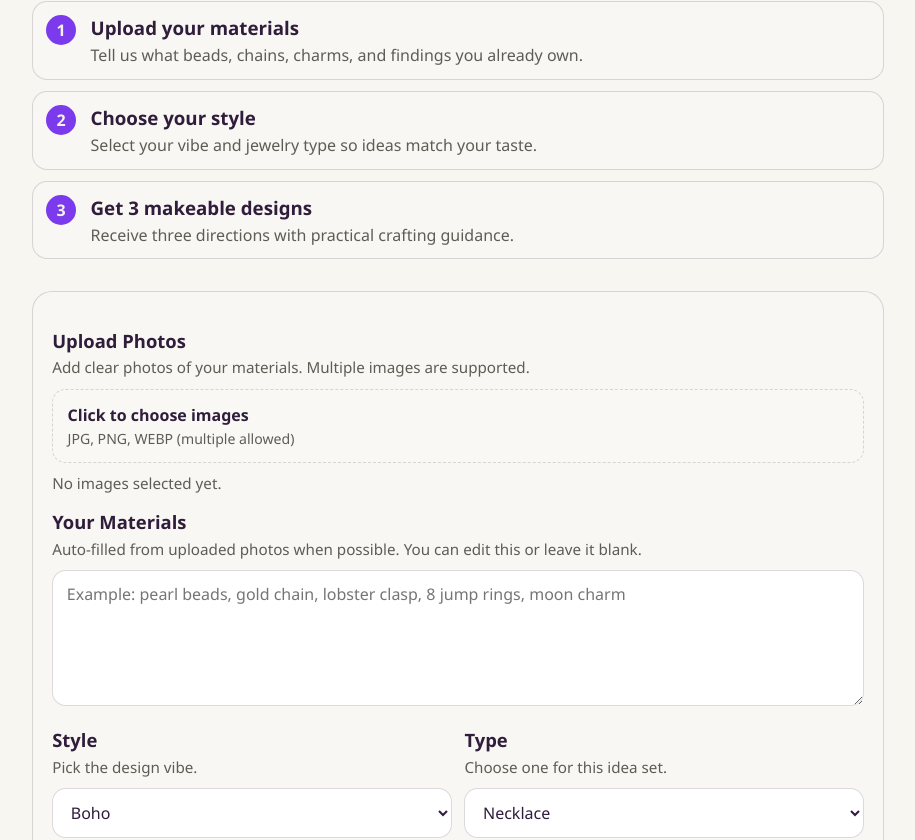
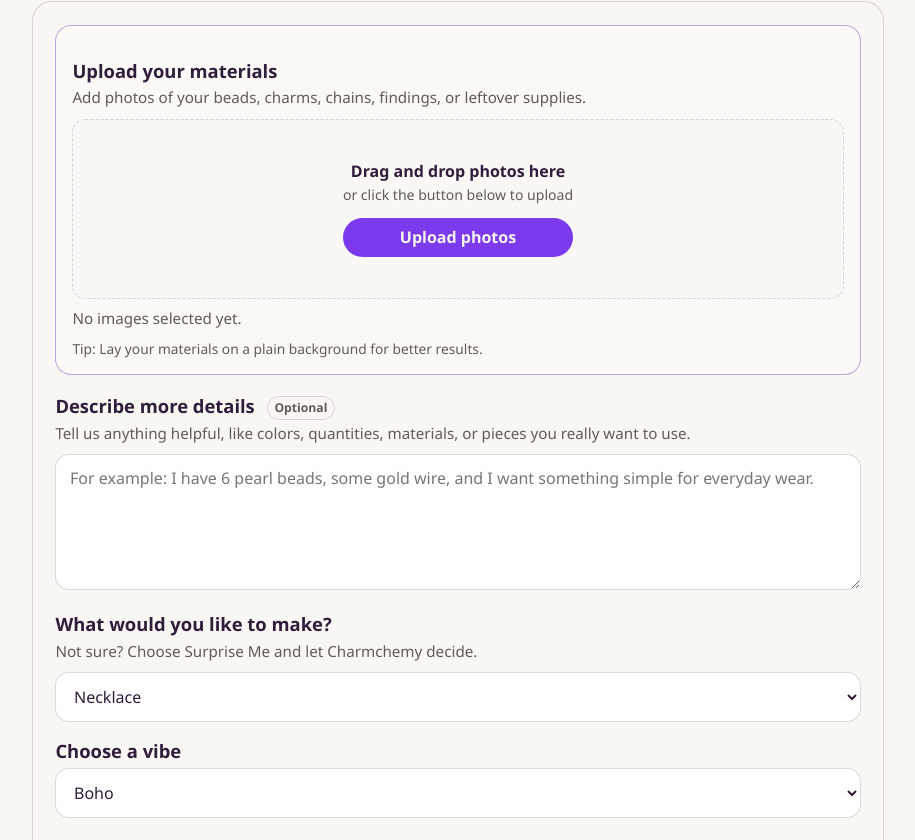
Before and after one commit to shanechloe/knot-found-next, a Next.js app: page /start in a window 1280 px wide. Shown: the part 400-1240 px from the top of the page, without its empty margins (182-1097 px from the left). Built offline with nearby package versions, Linux system fonts and the light colour scheme.

Commit message:
Redesign start page workflow and layout

```diff
--- a/app/globals.css
+++ b/app/globals.css
@@ -309,7 +309,7 @@ footer p {
 .start-card {
   border: 1px solid var(--line);
   border-radius: 1.25rem;
-  padding: 1.2rem;
+  padding: 1.4rem;
   background: color-mix(in srgb, var(--bg) 85%, white);
 }
 
@@ -370,6 +370,20 @@ footer p {
   margin-bottom: 0.6rem;
 }
 
+.upload-primary {
+  border: 1px solid color-mix(in srgb, var(--panel) 30%, var(--line));
+  border-radius: 1rem;
+  padding: 1rem;
+  margin-bottom: 1.1rem;
+  background: color-mix(in srgb, var(--bg) 65%, white);
+}
+
+.upload-box-large {
+  min-height: 180px;
+  place-content: center;
+  text-align: center;
+}
+
 .upload-title {
   font-weight: 600;
 }
@@ -377,6 +391,16 @@ footer p {
 .upload-subtitle {
   color: var(--muted);
   font-size: 0.88rem;
+}
+
+.upload-button {
+  margin-top: 0.65rem;
+  display: inline-block;
+  border-radius: 999px;
+  padding: 0.55rem 0.95rem;
+  background: var(--panel);
+  color: var(--panel-text);
+  font-weight: 600;
 }
 
 .file-input {
@@ -419,6 +443,12 @@ footer p {
   overflow: hidden;
   text-overflow: ellipsis;
   white-space: nowrap;
+}
+
+.start-tip {
+  margin: 0.4rem 0 0;
+  font-size: 0.86rem;
+  color: var(--muted);
 }
 
 .start-input {
@@ -466,10 +496,24 @@ footer p {
   gap: 0.8rem;
 }
 
+.form-grid-single {
+  grid-template-columns: 1fr;
+}
+
 .cta-button {
   border: none;
   font: inherit;
   cursor: pointer;
+}
+
+.optional-tag {
+  margin-left: 0.45rem;
+  font-size: 0.76rem;
+  padding: 0.15rem 0.42rem;
+  border: 1px solid var(--line);
+  border-radius: 999px;
+  color: var(--muted);
+  vertical-align: middle;
 }
 
 .result-grid {
--- a/app/start/page.tsx
+++ b/app/start/page.tsx
@@ -47,6 +47,9 @@ export default function StartCreatingPage() {
   const [previewImages, setPreviewImages] = useState<PreviewImage[]>([])
   const [materialsText, setMaterialsText] = useState('')
   const [autoFillNote, setAutoFillNote] = useState('')
+  const [type, setType] = useState('Necklace')
+  const [style, setStyle] = useState('Boho')
+  const [purpose, setPurpose] = useState('Everyday wear')
 
   const previewCountText = useMemo(() => {
     if (previewImages.length === 0) return 'No images selected yet.'
@@ -86,6 +89,15 @@ export default function StartCreatingPage() {
     setPreviewImages((current) => current.filter((img) => img.id !== id))
   }
 
+  const clearAll = () => {
+    setPreviewImages([])
+    setMaterialsText('')
+    setAutoFillNote('')
+    setType('Necklace')
+    setStyle('Boho')
+    setPurpose('Everyday wear')
+  }
+
   return (
     <div className="start-page-shell">
       <nav className="top-nav">
@@ -107,38 +119,16 @@ export default function StartCreatingPage() {
           </p>
         </section>
 
-        <section className="workflow-steps">
-          <article className="workflow-step">
-            <span>1</span>
-            <div>
-              <h3>Upload your materials</h3>
-              <p>Tell us what beads, chains, charms, and findings you already own.</p>
-            </div>
-          </article>
-          <article className="workflow-step">
-            <span>2</span>
-            <div>
-              <h3>Choose your style</h3>
-              <p>Select your vibe and jewelry type so ideas match your taste.</p>
-            </div>
-          </article>
-          <article className="workflow-step">
-            <span>3</span>
-            <div>
-              <h3>Get 3 makeable designs</h3>
-              <p>Receive three directions with practical crafting guidance.</p>
-            </div>
-          </article>
-        </section>
-
         <form className="start-card" action="/results" method="get">
-          <h2>Upload Photos</h2>
+          <section className="upload-primary">
+          <h2>Upload your materials</h2>
           <p className="start-help">
-            Add clear photos of your materials. Multiple images are supported.
+            Add photos of your beads, charms, chains, findings, or leftover supplies.
           </p>
-          <label className="upload-box" htmlFor="material-images">
-            <span className="upload-title">Click to choose images</span>
-            <span className="upload-subtitle">JPG, PNG, WEBP (multiple allowed)</span>
+          <label className="upload-box upload-box-large" htmlFor="material-images">
+            <span className="upload-title">Drag and drop photos here</span>
+            <span className="upload-subtitle">or click the button below to upload</span>
+            <span className="upload-button">Upload photos</span>
           </label>
           <input
             id="material-images"
@@ -166,10 +156,14 @@ export default function StartCreatingPage() {
               ))}
             </div>
           )}
+          <p className="start-tip">Tip: Lay your materials on a plain background for better results.</p>
+          </section>
 
-          <h2>Your Materials</h2>
+          <h2>
+            Describe more details <span className="optional-tag">Optional</span>
+          </h2>
           <p className="start-help">
-            Auto-filled from uploaded photos when possible. You can edit this or leave it blank.
+            Tell us anything helpful, like colors, quantities, materials, or pieces you really want to use.
           </p>
           {autoFillNote && <p className="start-help">{autoFillNote}</p>}
           <textarea
@@ -178,14 +172,28 @@ export default function StartCreatingPage() {
             name="materials"
             value={materialsText}
             onChange={(event) => setMaterialsText(event.target.value)}
-            placeholder="Example: pearl beads, gold chain, lobster clasp, 8 jump rings, moon charm"
+            placeholder="For example: I have 6 pearl beads, some gold wire, and I want something simple for everyday wear."
           />
 
-          <div className="form-grid">
+          <div className="form-grid form-grid-single">
             <div>
-              <h2>Style</h2>
-              <p className="start-help">Pick the design vibe.</p>
-              <select className="start-input" name="style" defaultValue="Boho">
+              <h2>What would you like to make?</h2>
+              <p className="start-help">Not sure? Choose Surprise Me and let Charmchemy decide.</p>
+              <select className="start-input" name="type" value={type} onChange={(e) => setType(e.target.value)}>
+                <option>Necklace</option>
+                <option>Bracelet</option>
+                <option>Earrings</option>
+                <option>Ring</option>
+                <option>Charm</option>
+                <option>Surprise Me</option>
+              </select>
+            </div>
+          </div>
+
+          <div className="form-grid form-grid-single">
+            <div>
+              <h2>Choose a vibe</h2>
+              <select className="start-input" name="style" value={style} onChange={(e) => setStyle(e.target.value)}>
                 <option>Minimal</option>
                 <option>Romantic</option>
                 <option>Vintage</option>
@@ -196,34 +204,25 @@ export default function StartCreatingPage() {
                 <option>Statement</option>
               </select>
             </div>
+          </div>
+
+          <div className="form-grid form-grid-single">
             <div>
-              <h2>Type</h2>
-              <p className="start-help">Choose one for this idea set.</p>
-              <select className="start-input" name="type" defaultValue="Necklace">
-                <option>Necklace</option>
-                <option>Bracelet</option>
-                <option>Earrings</option>
-                <option>Ring</option>
-                <option>Charm</option>
-                <option>Surprise Me</option>
+              <h2>What is it for?</h2>
+              <select className="start-input" name="purpose" value={purpose} onChange={(e) => setPurpose(e.target.value)}>
+                <option>Everyday wear</option>
+                <option>Gift</option>
+                <option>Party</option>
+                <option>Wedding</option>
+                <option>Market / Selling</option>
+                <option>Upcycle project</option>
               </select>
             </div>
           </div>
 
-          <h2>Purpose</h2>
-          <p className="start-help">Tell us what this design is for.</p>
-          <select className="start-input" name="purpose" defaultValue="Everyday wear">
-            <option>Everyday wear</option>
-            <option>Gift</option>
-            <option>Party</option>
-            <option>Wedding</option>
-            <option>Market / Selling</option>
-            <option>Upcycle project</option>
-          </select>
-
           <div className="action-row">
-            <button className="cta cta-button" type="submit">Generate 3 Designs</button>
-            <a className="lang-btn" href="/">Back to Home</a>
+            <button className="cta cta-button" type="submit">Generate Ideas</button>
+            <button className="lang-btn cta-button" type="button" onClick={clearAll}>Clear All</button>
           </div>
         </form>
       </main>
```
